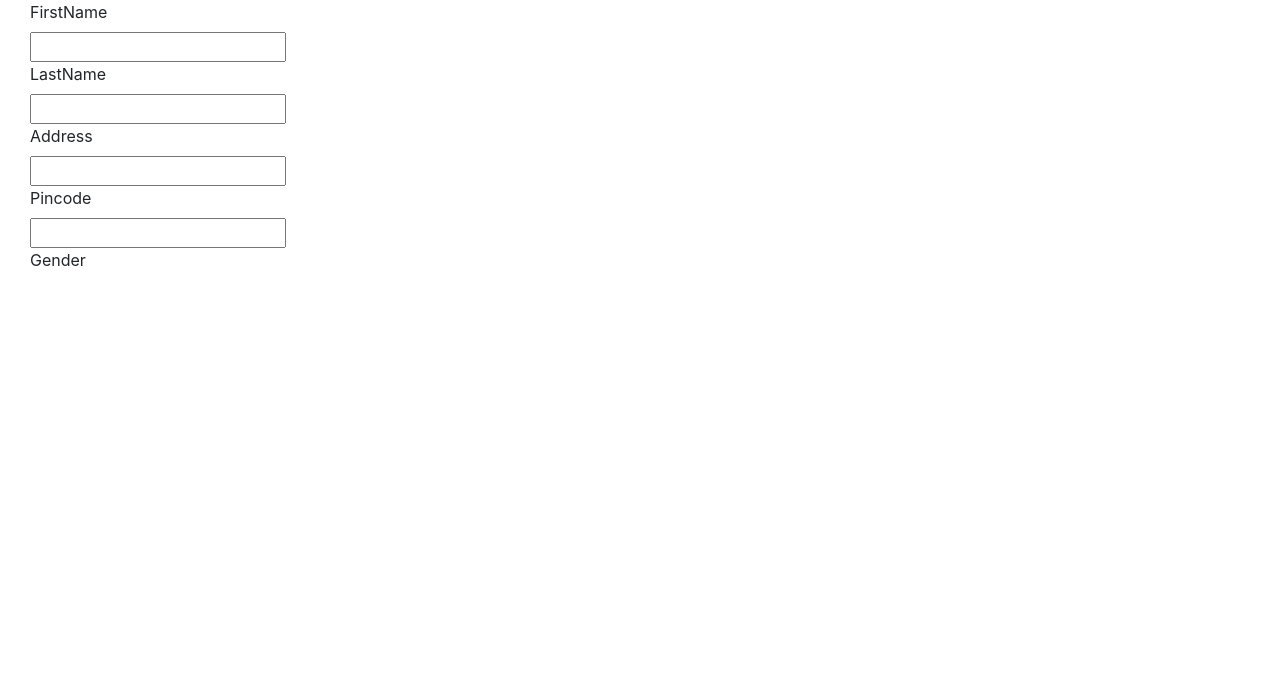
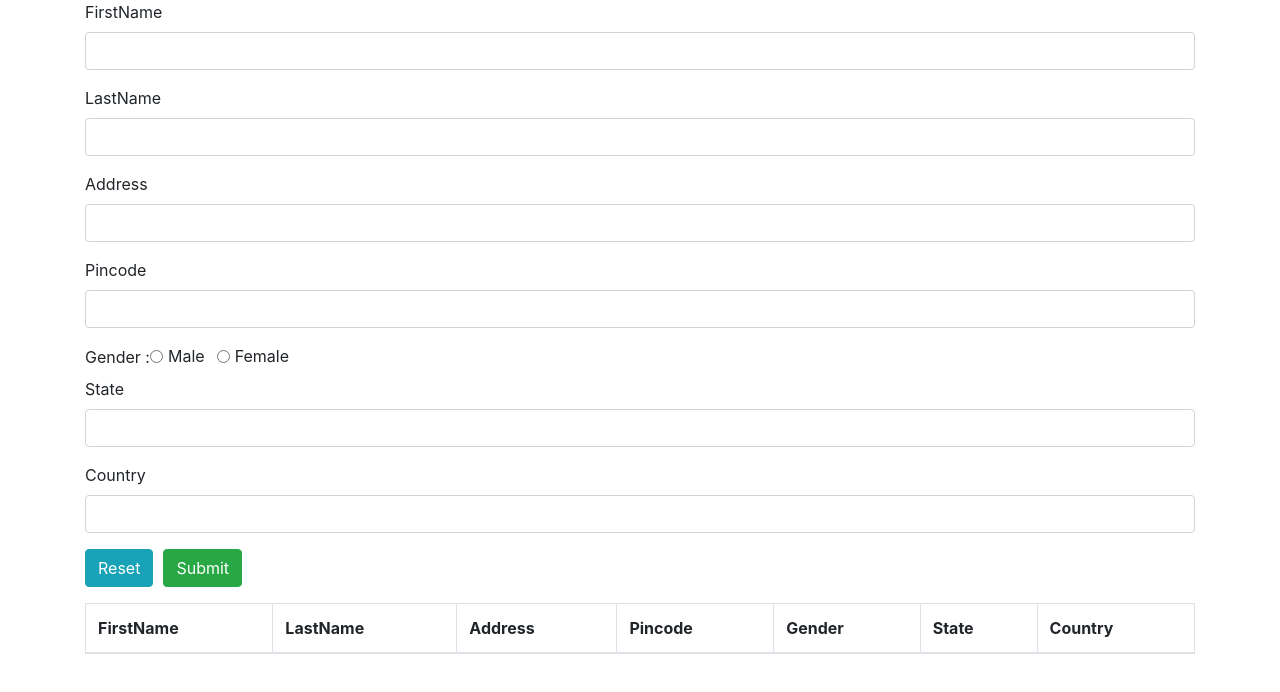
Before and after one commit to Giridharan-ranganathan/DOM_assigment_one, a plain HTML site: page index.html in a window 1280 px wide. Drawn offline with nearby package versions, Linux system fonts and the light colour scheme.

Commit message:
first_out put success

```diff
--- a/index.html
+++ b/index.html
@@ -1,72 +1,169 @@
 <!DOCTYPE html>
 <html lang="en">
+
 <head>
     <meta charset="UTF-8">
     <meta name="viewport" content="width=device-width, initial-scale=1.0">
-    <link rel="stylesheet" href="https://cdn.jsdelivr.net/npm/bootstrap@4.6.2/dist/css/bootstrap.min.css" integrity="sha384-xOolHFLEh07PJGoPkLv1IbcEPTNtaed2xpHsD9ESMhqIYd0nLMwNLD69Npy4HI+N" crossorigin="anonymous">
+    <link rel="stylesheet" href="https://cdn.jsdelivr.net/npm/bootstrap@4.6.2/dist/css/bootstrap.min.css"
+        integrity="sha384-xOolHFLEh07PJGoPkLv1IbcEPTNtaed2xpHsD9ESMhqIYd0nLMwNLD69Npy4HI+N" crossorigin="anonymous">
     <title>Document</title>
 </head>
+
 <body>
     <script>
+        // form tag
+        function formTag(tagName) {
+            var fTag = document.createElement("form");
+            return fTag;
+        }
         // Creating col
-        function col_create(tagName,attrName,attrvalue){
+        function col_create(tagName, attrName, attrvalue) {
             var colName = document.createElement("div");
-            colName.setAttribute(attrName,attrvalue);
+            colName.setAttribute(attrName, attrvalue);
             return colName;
         }
         //  creating label
-        function label_create(tagName,attrName,attrvalue,content){
+        function label_create(tagName, attrName, attrvalue, content) {
             var label = document.createElement(tagName);
-            label.setAttribute(attrName,attrvalue);
-            label.innerHTML=content;
+            label.setAttribute(attrName, attrvalue);
+            label.innerHTML = content;
             return label;
         }
         // creating input
-        function input_create(tagName,attrName1,attrvalue1,attrName2,attrvalue2){
+        function input_create(tagName, attrName1, attrvalue1, attrName2, attrvalue2, attrName3, attrvalue3) {
             var input = document.createElement(tagName);
-            input.setAttribute(attrName1,attrvalue1);
-            input.setAttribute(attrName2,attrvalue2);
+            input.setAttribute(attrName1, attrvalue1);
+            input.setAttribute(attrName2, attrvalue2);
+            input.setAttribute(attrName3, attrvalue3);
             return input;
         }
         // Creating break
-        function break_create(br){
+        function break_create(br) {
             var ele = document.createElement("br");
             return ele;
         }
 
-     var totalDiv = col_create("div","class","col-md-12");
-     var colOne = col_create("div","class","col-md-6");
+        var containerDiv = col_create("div","class","container-sm");
+
+        var form = formTag("form");
+        form.addEventListener("submit", function(event) {
+            event.preventDefault();
+            fof();
+        });
+
+        var div1 = col_create("div", "class", "form-group");
+        var div2 = col_create("div", "class", "form-group");
+        var div3 = col_create("div", "class", "form-group");
+        var div4 = col_create("div", "class", "form-group");
+        var div5 = col_create("div", "class", "form-group");
+        var div6 = col_create("div", "class", "form-group");
+        var div7 = col_create("div", "class", "form-group");
+
         //  firstName
-     var firstName = label_create("label","for","firstName","FirstName");
-     var br1 =break_create("br");
-     var inputFName = input_create("input","type","text","id","firstname");
-     var br2 = break_create("br");
+        var firstName = label_create("label", "for", "firstName", "FirstName");
+        var inputFName = input_create("input", "type", "text", "id", "firstname", "class", "form-control");
+
         // lastName
-     var lastName = label_create("label","for","lastName","LastName");
-     var br3 =break_create("br");
-     var inputLName = input_create("input","type","text","id","lastname");
-     var br4 = break_create("br");
+        var lastName = label_create("label", "for", "lastName", "LastName");
+        var inputLName = input_create("input", "type", "text", "id", "lastname", "class", "form-control");
+
         // address
-    var address = label_create("label","for","address","Address");
-    var br5 = break_create("br");
-    var inputAddress = input_create("input","type","text","id","address");
-    var br6 = break_create("br");
+        var address = label_create("label", "for", "address", "Address");
+        var inputAddress = input_create("input", "type", "text", "id", "address", "class", "form-control");
+
         // pincode
-    var pincode = label_create("label","for","pincode","Pincode");
-    var br7 = break_create("br");
-    var inputPincode = input_create("input","type","text","id","pincode");
-    var br8 = break_create("br");
+        var pincode = label_create("label", "for", "pincode", "Pincode");
+        var inputPincode = input_create("input", "type", "text", "id", "pincode", "class", "form-control");
+
         // Gender
-    var inputGenderMale = input_create("input","type","radio","id","pincode");
-    var gender = label_create("label","for","gender","Gender");
+        var genderLabel = label_create("label", "for", "gender", "Gender : ");
+        var gender1 = document.createElement("div");
+        gender1.classList.add("form-check", "form-check-inline");
+        gender1.innerHTML = `
+  <input class="form-check-input" type="radio" name="gender" id="inlineRadio1" value="Male">
+  <label class="form-check-label" for="inlineRadio1">Male</label>
+`;
 
-     totalDiv.append(colOne);
-     colOne.append(firstName,br1,inputFName,br2,lastName,br3,inputLName,br4,address,br5,
-                    inputAddress,br6,pincode,br7,inputPincode,br8,gender);
+        var gender2 = document.createElement("div");
+        gender2.classList.add("form-check", "form-check-inline");
+        gender2.innerHTML = `
+  <input class="form-check-input" type="radio" name="gender" id="inlineRadio2" value="Female">
+  <label class="form-check-label" for="inlineRadio2">Female</label>
+`;
 
+        // State
+        var state = label_create("label", "for", "state", "State");
+        var stateInput = input_create("input", "type", "text", "id", "state", "class", "form-control");
 
-     document.body.append(totalDiv);
+        // Country
+        var country = label_create("label", "for", "country", "Country");
+        var countryInput = input_create("input", "type", "text", "id", "country", "class", "form-control");
 
+        //  Buttons
+        var resetButton = document.createElement("button");
+        resetButton.setAttribute("type","reset");
+        resetButton.classList.add("btn","btn-info");
+        resetButton.innerText = "Reset";
+
+        var submitButton = document.createElement("button");
+        submitButton.setAttribute("type","submit");
+        submitButton.classList.add("btn","btn-success");
+        submitButton.setAttribute("style","margin-left: 10px");
+        submitButton.innerText = "Submit";
+
+        var table = document.createElement("table");
+        table.classList.add("table","table-bordered");
+
+        var thead = document.createElement("thead");
+
+        var tr = document.createElement("tr");
+
+        var header = ["FirstName","LastName","Address","Pincode","Gender","State","Country"];
+        header.forEach(function(headerText) {
+            var headerCell = document.createElement("th");
+            headerCell.textContent = headerText;
+            tr.appendChild(headerCell);
+        });
+
+        thead.appendChild(tr);
+        table.appendChild(thead);
+
+        function fof(){
+            var firstNameVal = document.getElementById("firstname").value;
+            var lastNameVal = document.getElementById("lastname").value;
+            var addressVal = document.getElementById("address").value;
+            var pincodeVal = document.getElementById("pincode").value;
+            var genderVal = document.querySelector('input[name="gender"]:checked').value;
+            var stateVal = document.getElementById("state").value;
+            var countryVal = document.getElementById("country").value;
+
+            var rowData = [firstNameVal, lastNameVal, addressVal, pincodeVal, genderVal, stateVal, countryVal];
+
+            var tableBody = document.createElement("tbody");
+            var row = document.createElement("tr");
+
+            rowData.forEach(function(value) {
+                var cell = document.createElement("td");
+                cell.textContent = value;
+                row.appendChild(cell);
+            });
+
+            tableBody.appendChild(row);
+            table.appendChild(tableBody);
+        }
+
+        containerDiv.append(form,table);
+        form.append(div1, div2, div3, div4, genderLabel, gender1, gender2, div5, div6, div7);
+        div1.append(firstName, inputFName);
+        div2.append(lastName, inputLName);
+        div3.append(address, inputAddress);
+        div4.append(pincode, inputPincode);
+        div5.append(state, stateInput);
+        div6.append(country, countryInput);
+        div7.append(resetButton, submitButton);
+
+        document.body.appendChild(containerDiv);
     </script>
 </body>
+
 </html>
```
Lines whose indentation alone changed are shown as unchanged.
